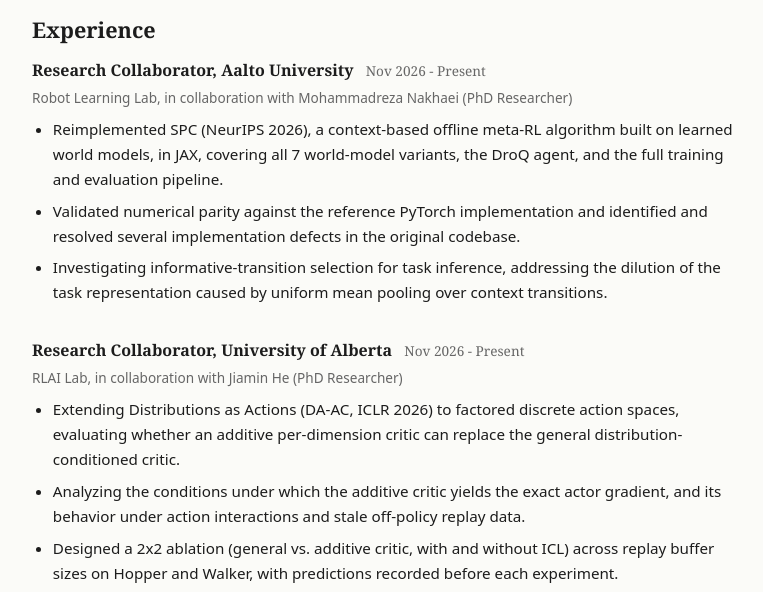
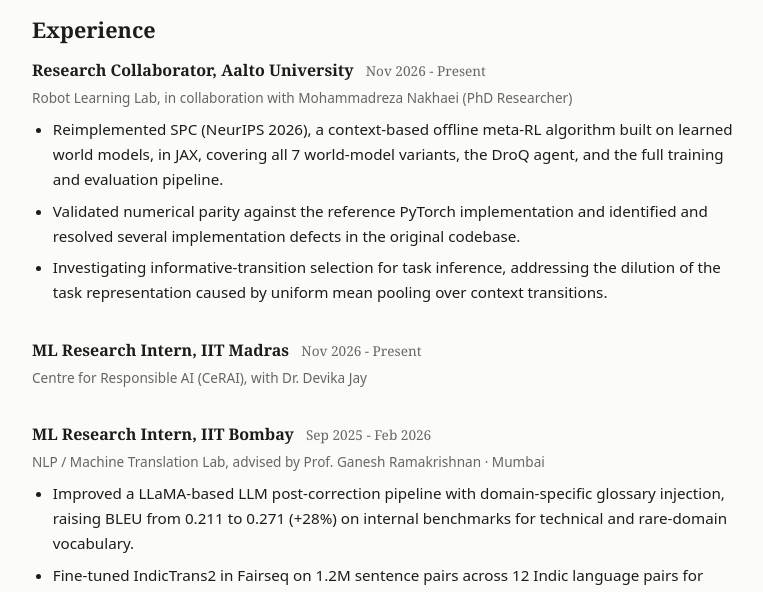
Before and after one commit to Levi0p/Levi0p.github.io, a plain HTML site: page ml.html in a window 1280 px wide. Shown: the part 208-800 px from the top of the page, without its empty margins (248-1011 px from the left). Drawn offline with Linux system fonts and the light colour scheme.

Commit message:
Remove Alberta collaboration for now

```diff
--- a/ml.html
+++ b/ml.html
@@ -28,15 +28,6 @@
 <li>Reimplemented SPC (NeurIPS 2026), a context-based offline meta-RL algorithm built on learned world models, in JAX, covering all 7 world-model variants, the DroQ agent, and the full training and evaluation pipeline.</li>
 <li>Validated numerical parity against the reference PyTorch implementation and identified and resolved several implementation defects in the original codebase.</li>
 <li>Investigating informative-transition selection for task inference, addressing the dilution of the task representation caused by uniform mean pooling over context transitions.</li>
-</ul>
-</div>
-<div class="entry">
-<h3>Research Collaborator, University of Alberta <span class="meta">Nov 2026 - Present</span></h3>
-<p class="sub">RLAI Lab, in collaboration with Jiamin He (PhD Researcher)</p>
-<ul>
-<li>Extending Distributions as Actions (DA-AC, ICLR 2026) to factored discrete action spaces, evaluating whether an additive per-dimension critic can replace the general distribution-conditioned critic.</li>
-<li>Analyzing the conditions under which the additive critic yields the exact actor gradient, and its behavior under action interactions and stale off-policy replay data.</li>
-<li>Designed a 2x2 ablation (general vs. additive critic, with and without ICL) across replay buffer sizes on Hopper and Walker, with predictions recorded before each experiment.</li>
 </ul>
 </div>
 <div class="entry">
```
